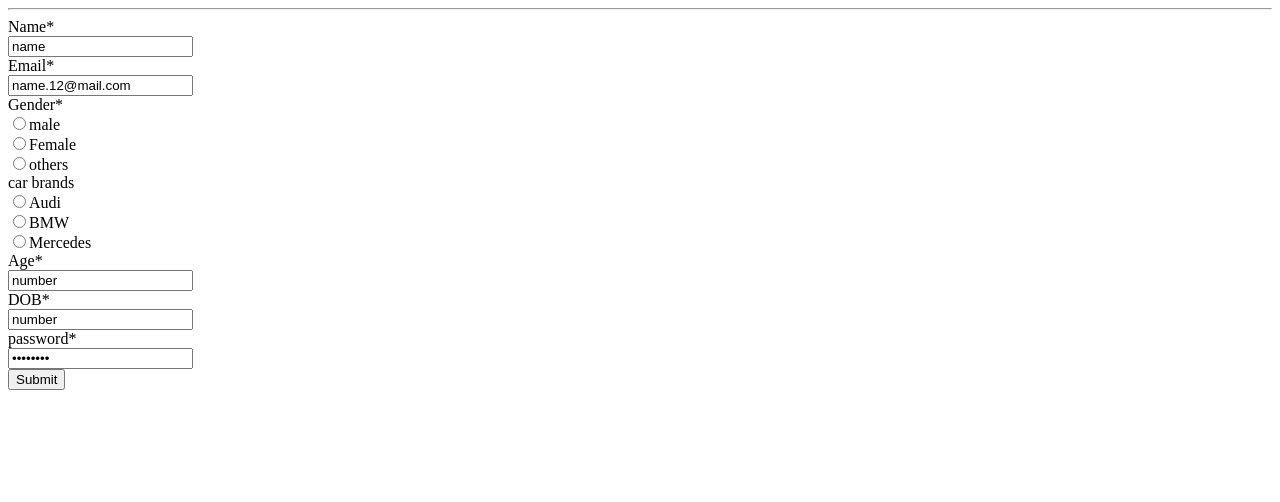
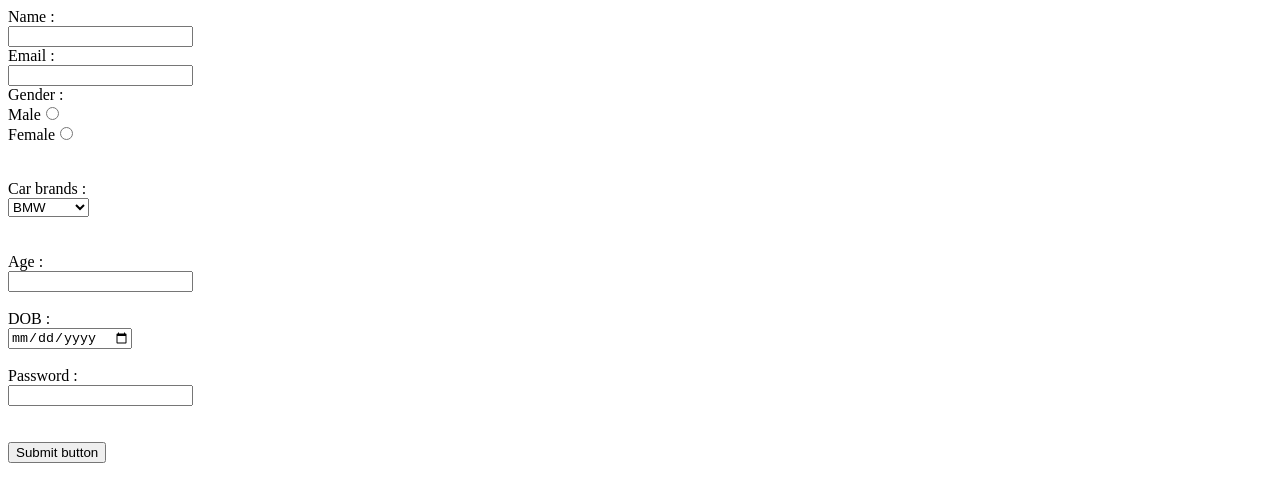
Before and after one commit to acciojob/signup-form-car-Tanzila-hub, a website: page main.html in a window 1280 px wide. Drawn offline with Linux system fonts and the light colour scheme.

Commit message:
completed the code

```diff
--- a/main.html
+++ b/main.html
@@ -10,28 +10,38 @@
 
 <body>
 	<!-- the entire body must be written by student -->
-	<hr>
-	<form>
-	<label for="name">Name*</label><br>
-	<input type="text" value="name"><br>
-	<label for="email">Email*</label><br>
-	<input type="email"value="name.12@mail.com"><br>
-	<label for="Gender">Gender*</label><br>
-	<input type="radio" id="gender">male<br>
-	<input type="radio" id="gender">Female<br>
-	<input type="radio" id="gender">others<br>
-	<label for="Car brands">car brands</label><br>
-	<input type="radio" id="car brands">Audi<br>
-	<input type="radio" id="car brands">BMW<br>
-	<input type="radio" id="car brands">Mercedes<br>
-    <label for="Age">Age*</label><br>
-	<input type="Age" value="number"><br>
-	<label for="DOB">DOB*</label><br>
-	<input type="DOB" value="number"><br>
-	<label for="Password">password*</label><br>
-	<input type="password"value="password"><br>
+	<form method="post">
+	<label for="name">Name : <br>
+<input id="name" type="text" required>
+	</label><br>
+	<label for="email"> Email : <br>
+		<input id="email" type="email" required>
+	</label><br>
+	<label for="gender">Gender : <br>
+      Male<input name="gender" type="radio" required><br>
+	 Female<input name="gender" type="radio" required><br>
+	</label><br><br>
+	<label for="cars"> Car brands : <br>
+	<select name="" id="cars" required>
+		<option value="bmw">BMW</option>
+		<option value="audi">Audi</option>
+		<option value="mercedez">Mercedez</option></select><br><br><br>
+		<label for="name">Age : <br>
+			<input type="text" id="age" required>
+		</label><br><br>
+		<label for="dob">DOB : <br>
+			<input type="date" id="dob" required>
+		</label><br><br>
+		<label for="password">Password : <br>
+			<input type="password" id="password" required>
+		</label><br><br><br>
+		<button type="submit">Submit button</button>
 
-	<input type="submit" value="Submit">
+
+
+
+	</label>
+	</form>
 	</form>
     <script type="text/javascript" src="./script.js">
 </script>
```
